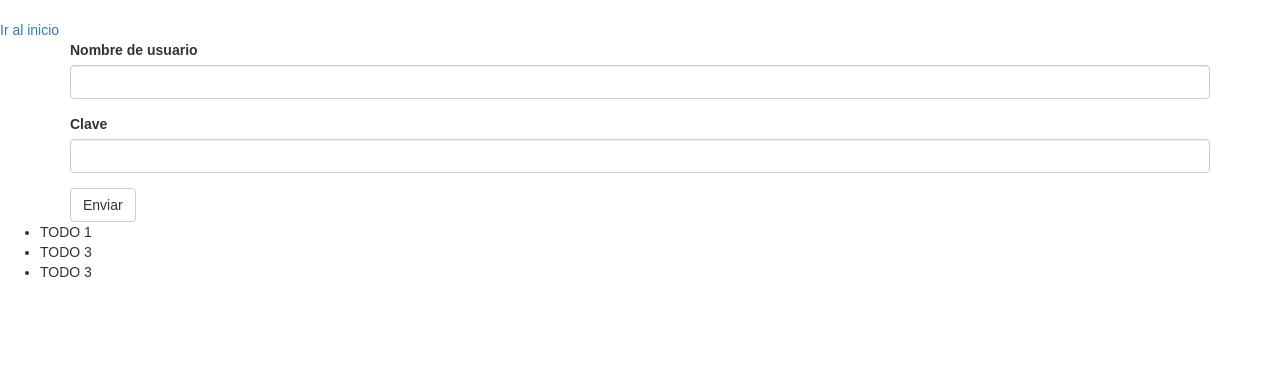
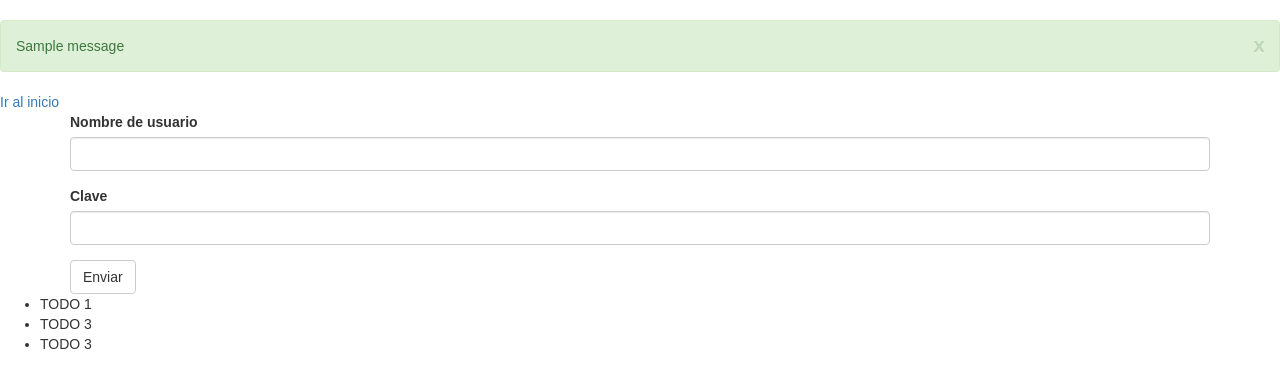
Before and after one commit to romelgomez/flask-course, a Flask app: page /hello in a window 1280 px wide. Shown: the part 52-440 px from the top of the page. Run offline with Flask 2, Linux system fonts and the light colour scheme; one stand-in notice (Sample message) is shown; some libraries are stand-ins or nearby versions.

Commit message:
Desplegar Flashes (mensajes emergentes)

```diff
--- a/src/main.py
+++ b/src/main.py
@@ -1,4 +1,4 @@
-from flask import Flask, request, make_response, redirect, render_template, session
+from flask import Flask, request, make_response, redirect, render_template, session, flash
 from flask_bootstrap import Bootstrap
 from flask_wtf import FlaskForm
 from wtforms.fields import StringField, PasswordField, SubmitField
@@ -57,5 +57,7 @@ def hello():
         username = login_form.username.data
         session['username'] = username
 
+        flash('Nombre de usuario regitrado con éxito')
+
 
     return render_template('hello.html', **context)
--- a/src/templates/base.html
+++ b/src/templates/base.html
@@ -15,7 +15,19 @@
     {% include 'navbar.html' %}
   {% endblock navbar %}
 
+  {% for message in get_flashed_messages() %}
+    <div class="alert alert-success alert-dismissible">
+      <button type="button" data-dismiss="alert"  class="close">x</button>
+      {{message}}
+    </div>
+  {% endfor %}
+
+
   {% block content %}
   {% endblock %}
 
+
+  {% block scripts %}
+    {{ super() }}
+  {% endblock %}
 {% endblock body %}
```
